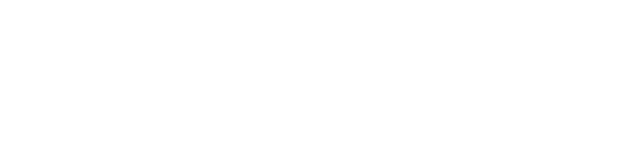
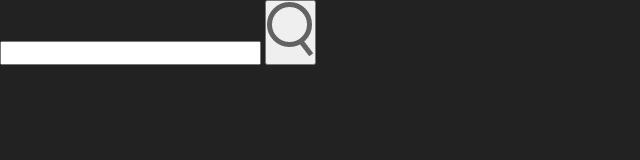
Before and after one commit to yash-dedaniya/Weather-App, a plain HTML site: page index.html in a window 1280 px wide. Shown: the whole page, without its empty margins (0-640 px from the left). Drawn offline with Linux system fonts and the light colour scheme.

Commit message:
search button is created in index.html

```diff
--- a/index.html
+++ b/index.html
@@ -15,6 +15,13 @@
 
 <body>
 
+<div class="card">
+    <div class="search">
+        <input type="text" placeholder=""Enter city name" spellcheck="false">
+        <button><img src="/Weather-App/images/search.png" alt="search icon"></button>
+    </div>
+</div>
+
 </body>
 
 </html>
--- a/style.css
+++ b/style.css
@@ -4,3 +4,7 @@
     font-family:'Poppins',sans-serif;
     box-sizing: border-box;
 }
+
+body{
+    background: #222;
+}
```
